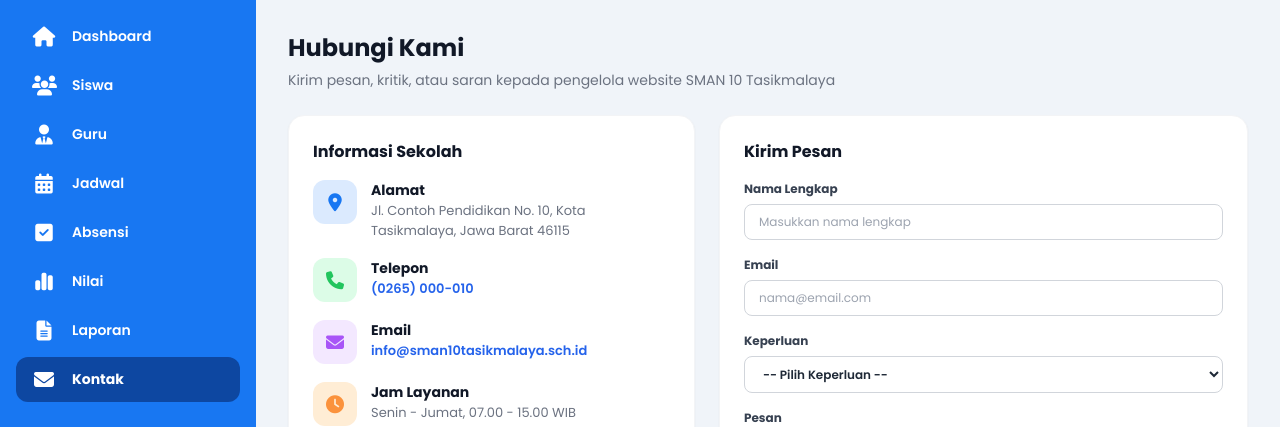
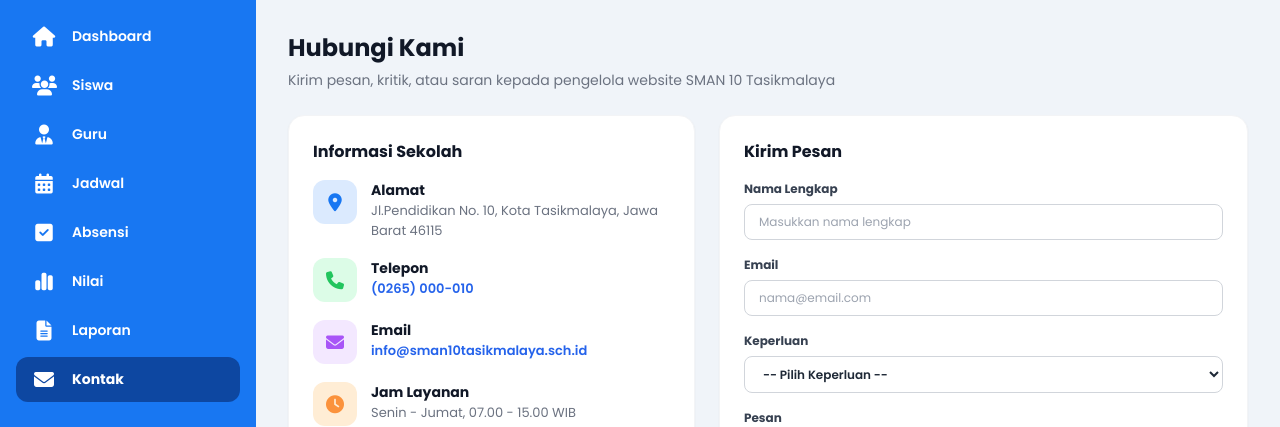
Before and after one commit to 2503010118-collab/sistem-sekolah-Doniza, a plain HTML site: page kontak.html in a window 1280 px wide. Shown: the part 66-493 px from the top of the page. Drawn offline with Linux system fonts and the light colour scheme.

Commit message:
Update kontak.html

```diff
--- a/kontak.html
+++ b/kontak.html
@@ -85,7 +85,7 @@
               <span class="Doniza_info_icon Doniza_ic_blue"><i class="fa-solid fa-location-dot"></i></span>
               <div>
                 <strong>Alamat</strong>
-                <p>Jl. Contoh Pendidikan No. 10, Kota Tasikmalaya, Jawa Barat 46115</p>
+                <p>Jl.Pendidikan No. 10, Kota Tasikmalaya, Jawa Barat 46115</p>
               </div>
             </li>
             <li class="Doniza_info_item">
```
